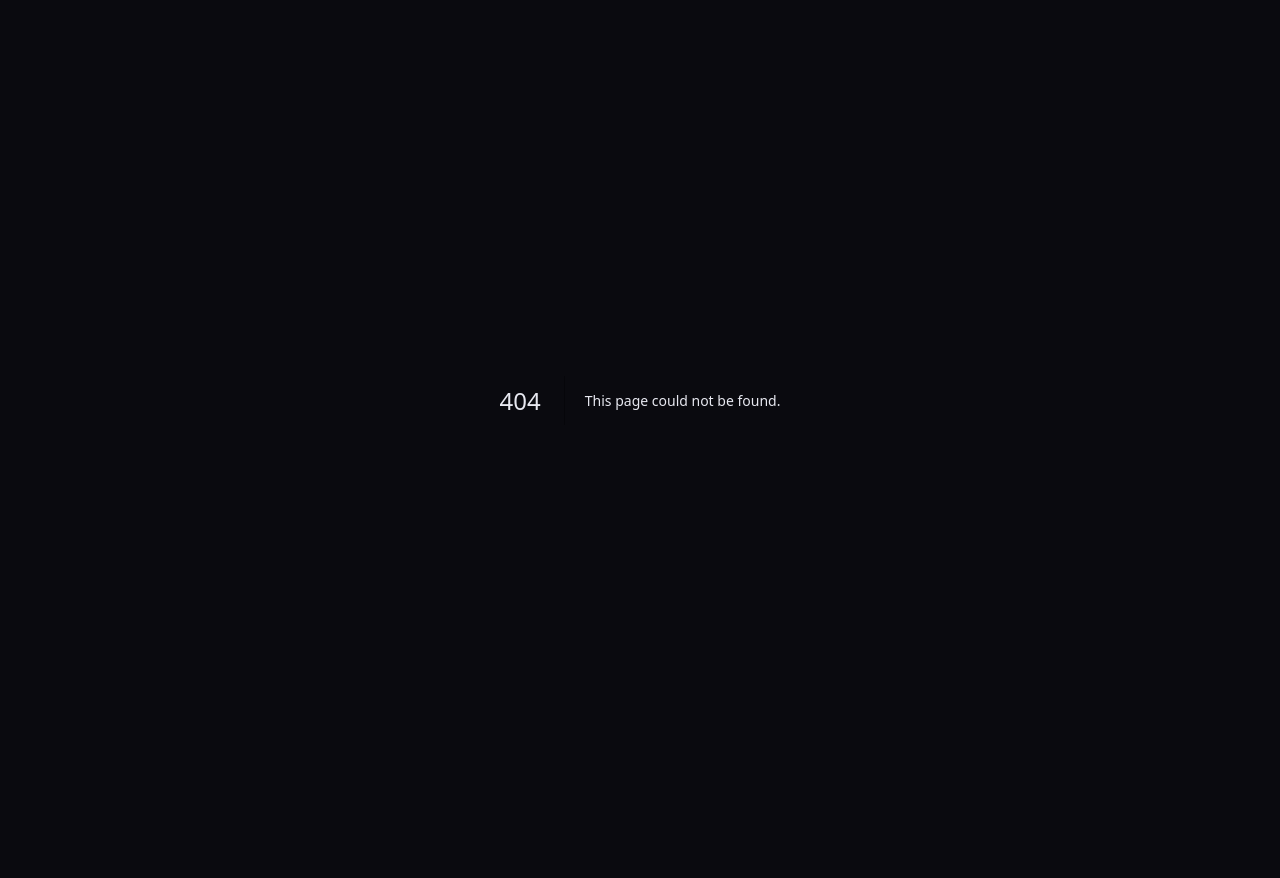
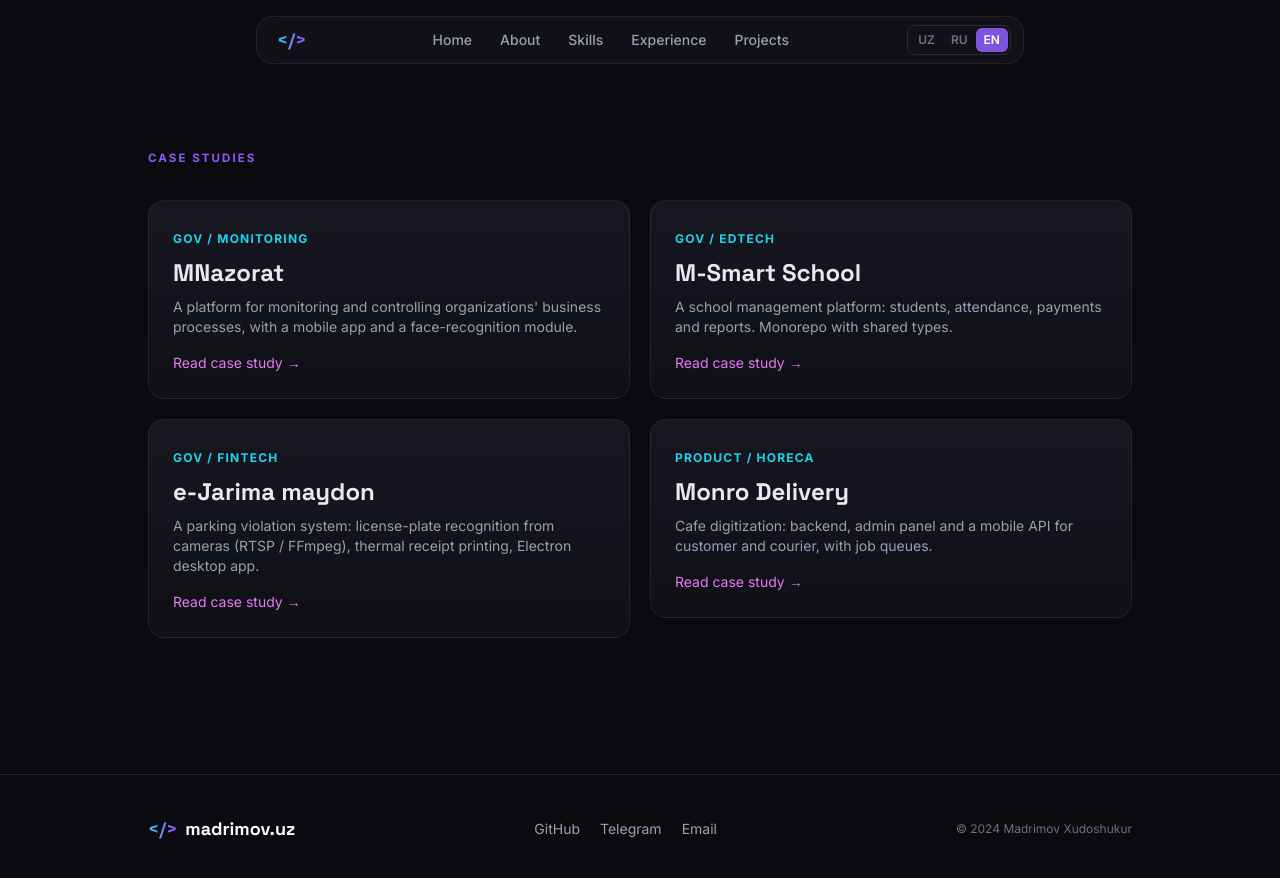
Before and after one commit to madrimovDev/portfolio-next, a Next.js app: page /en/case-studies in a window 1280 px wide. Before the commit this address had no page. Shown: the top 878 px of the page. Before the commit the page ends 800 px from the top, so only its background shows below. Built offline with nearby package versions, Linux system fonts and the light colour scheme.

Commit message:
feat: case studies list + detail routes with static params
Co-Authored-By: Claude Opus 4.8 (1M context) <noreply@anthropic.com>

```diff
--- /dev/null
+++ b/src/app/[lang]/case-studies/[slug]/page.tsx
@@ -0,0 +1,31 @@
+import { notFound } from "next/navigation";
+import CaseStudyView from "~/components/case-study/case-study-view";
+import { getCaseStudyBySlug, getAllCaseStudySlugs } from "~/lib/case-studies";
+import { Lang } from "~/types";
+
+export const dynamicParams = false;
+
+export async function generateStaticParams() {
+  const langs: Lang[] = ["uz", "ru", "en"];
+  const out: { lang: string; slug: string }[] = [];
+  for (const lang of langs) {
+    for (const slug of await getAllCaseStudySlugs(lang)) out.push({ lang, slug });
+  }
+  return out;
+}
+
+export async function generateMetadata({ params }: { params: { lang: string; slug: string } }) {
+  const project = await getCaseStudyBySlug(params.lang as Lang, params.slug);
+  if (!project) return {};
+  return {
+    title: `${project.title} — Case Study | Madrimov Xudoshukur`,
+    description: project.caseStudy!.problem,
+  };
+}
+
+export default async function Page({ params }: { params: { lang: string; slug: string } }) {
+  const lang = params.lang as Lang;
+  const project = await getCaseStudyBySlug(lang, params.slug);
+  if (!project) notFound();
+  return <CaseStudyView lang={lang} project={project} />;
+}
--- /dev/null
+++ b/src/app/[lang]/case-studies/page.tsx
@@ -0,0 +1,28 @@
+import Link from "next/link";
+import Reveal from "~/components/reveal/reveal";
+import { getDict } from "~/dict";
+import { getCaseStudies } from "~/lib/case-studies";
+import { PropsWithParams, Lang } from "~/types";
+
+export default async function CaseStudiesPage({ params }: PropsWithParams) {
+  const lang = params.lang as Lang;
+  const { ui } = await getDict(lang);
+  const items = await getCaseStudies(lang);
+  return (
+    <section className="relative mx-auto max-w-5xl px-5 pt-36 pb-24">
+      <Reveal><span className="section-eyebrow">{ui.caseStudiesTitle}</span></Reveal>
+      <div className="mt-8 grid gap-5 sm:grid-cols-2">
+        {items.map((p, i) => (
+          <Reveal key={p.slug} delay={i * 80}>
+            <Link href={`/${lang}/case-studies/${p.slug}`} className="card-surface block rounded-2xl p-6">
+              <span className="text-xs font-bold uppercase tracking-widest text-accent-cyan">{p.caseStudy!.category}</span>
+              <h2 className="mt-2 font-display text-2xl font-bold">{p.title}</h2>
+              <p className="mt-2 text-sm text-muted">{p.description}</p>
+              <span className="mt-4 inline-block text-sm text-accent-fuchsia">{ui.caseStudy} →</span>
+            </Link>
+          </Reveal>
+        ))}
+      </div>
+    </section>
+  );
+}
```
